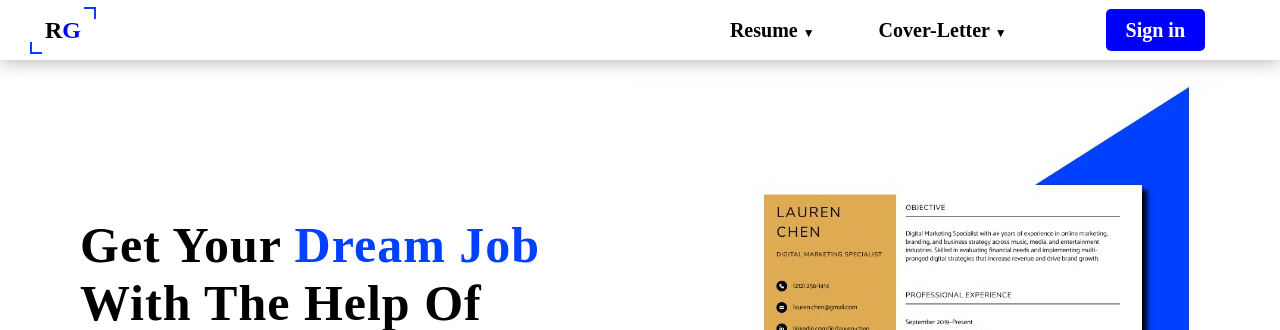
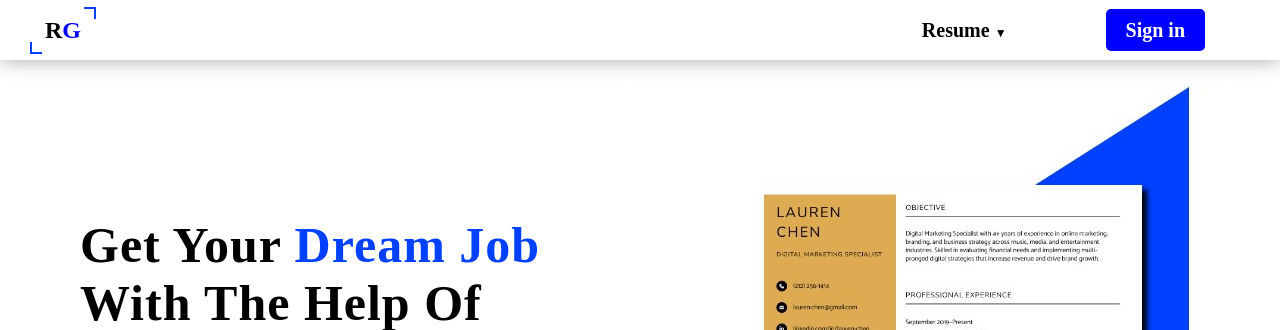
Before and after one commit to Sayein/resumegenerator, a PHP site: page /index.php in a window 1280 px wide. Shown: the top 330 px of the page. Run offline with PHP 8.4, Linux system fonts and the light colour scheme.

Commit message:
navbar.php

```diff
--- a/headfoot/navbar.php
+++ b/headfoot/navbar.php
@@ -31,22 +31,7 @@ echo '
                     </div>
                 </div>
             </li>
-            <li>
-                <div class="cdropdown">
-                    <button href="#" onclick="navdropdown2()" class="cvhover">Cover-Letter
-                        <span class="rdrpdown">&#9660;</span>
-                    </button>
-                    <div id="mydrop1" class="cdropdown-content">';
-                    if(isset($_SESSION['loggedin']) && $_SESSION['loggedin']==true){
-                       echo '<a href="./cltemplate.php" class="nvdrp">Cover-Letter Templates</a>';
-                    }
-                    else{
-                        echo '<a href="./sign.php" class="nvdrp">Cover-Letter Templates</a>';
-                    }
-                      echo '<!----<a href="#" class="nvdrp">My Cover-Letter</a>---->
-                    </div>
-                </div>
-            </li>
+
             <li><!----<a href="#" class="navanc">Job Search</a>----> </li>';
 
             if(isset($_SESSION['loggedin']) && $_SESSION['loggedin']==true){
```
